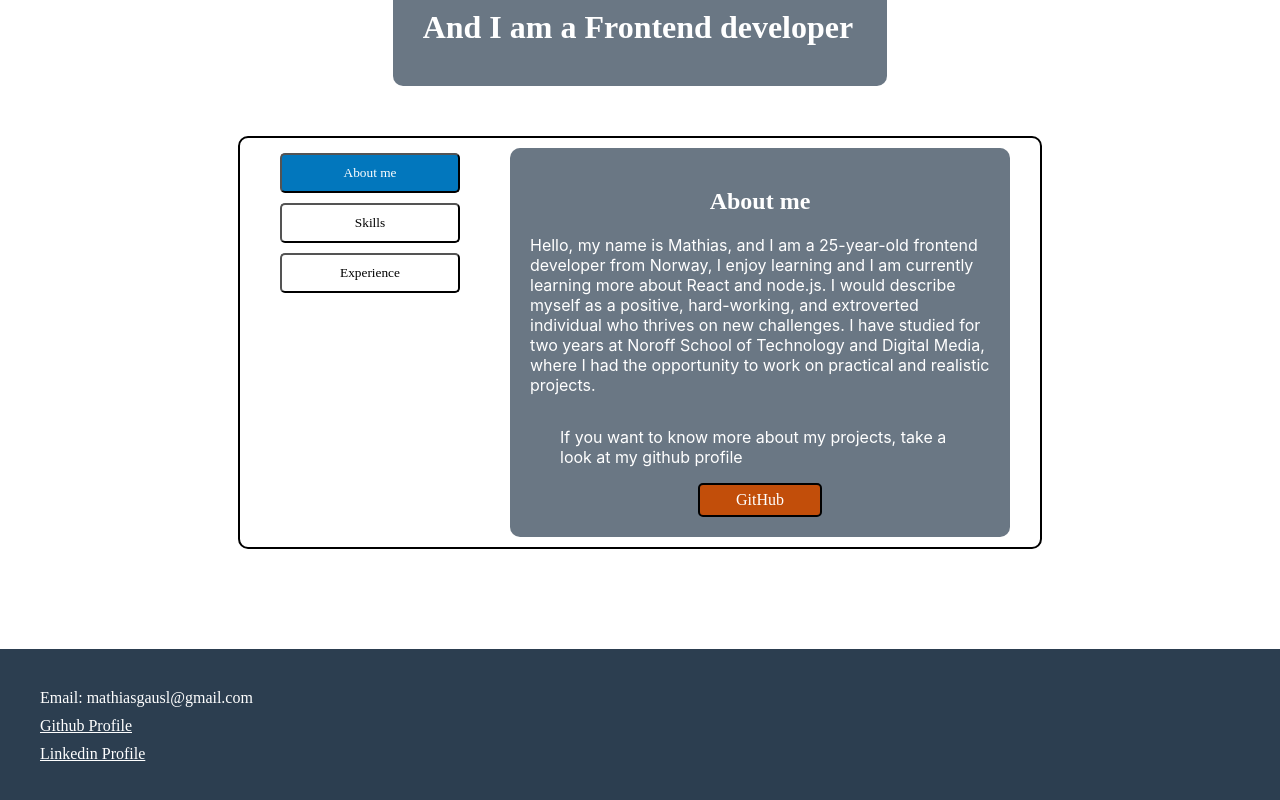
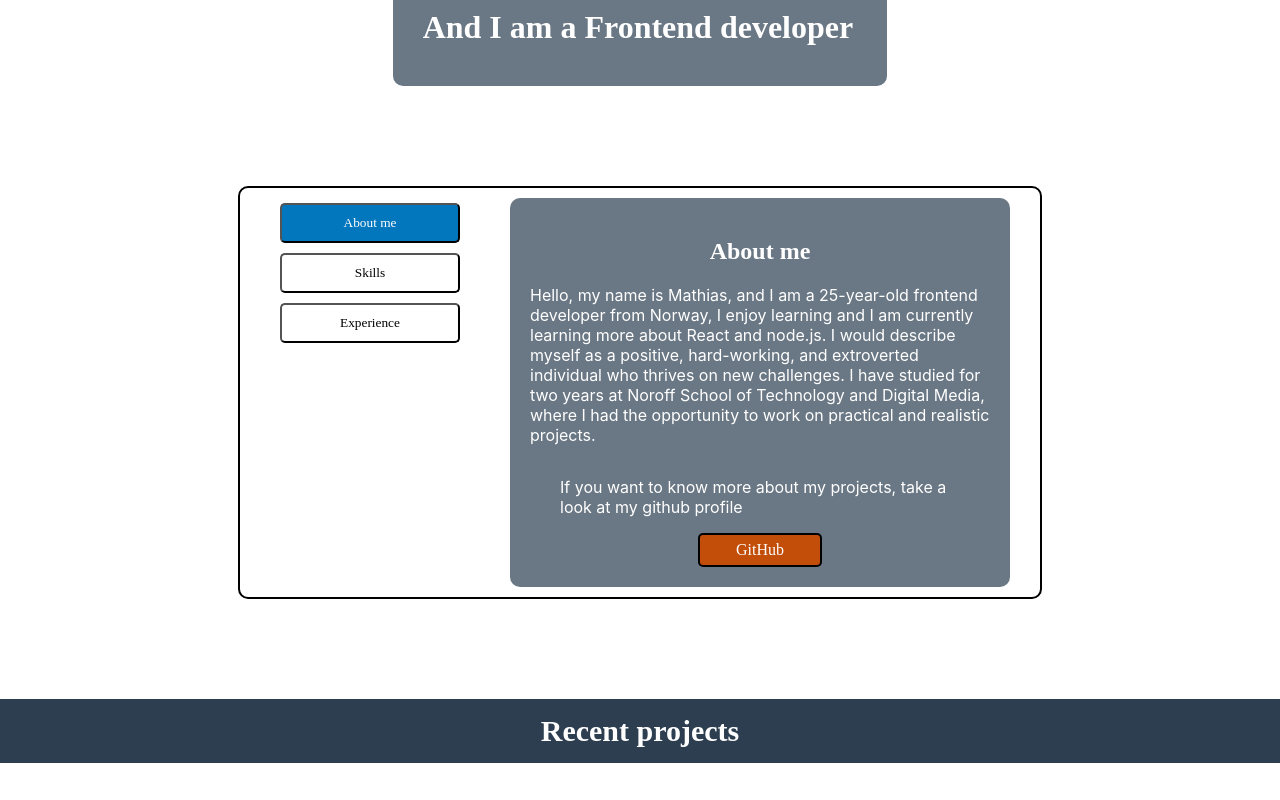
Before and after one commit to mathiasg12/portfolio-2, a React (Create React App) app: page / in a window 1280 px wide. Shown: the part 360-1160 px from the top of the page. Built offline with nearby package versions, Linux system fonts and the light colour scheme.

Commit message:
creating an array of objects that is going to be used with the cards component

```diff
--- a/src/components/AboutMeSection/aboutMeSection.module.css
+++ b/src/components/AboutMeSection/aboutMeSection.module.css
@@ -1,7 +1,7 @@
 @import '../../styles/colors.css';
 .aboutMeSection {
   display: flex;
-  margin: 50px 10px;
+  margin: 100px 10px;
   flex-direction: column;
   justify-content: center;
   color: white;
@@ -40,7 +40,7 @@
     flex-direction: row;
     justify-content: space-around;
     width: 580px;
-    margin: 50px auto;
+    margin: 100px auto;
   }
   .contentWrapper {
     background-color: var(--dark-blue-transparent);
--- /dev/null
+++ b/src/components/RecentProjectCard/index.jsx
@@ -0,0 +1,6 @@
+/**
+ * component that creates the "Recent project card" this card contains a image, title, short decription and links to the live site and github repository
+ */
+export function RecentProjectCard(props) {
+  const { projectArray } = props;
+}
--- /dev/null
+++ b/src/components/RecentProjectSection/index.jsx
@@ -0,0 +1,8 @@
+import styles from './recentProject.module.css';
+export function RecentProjects() {
+  return (
+    <section className={styles.recentProjectsSection}>
+      <h1>Recent projects</h1>
+    </section>
+  );
+}
--- /dev/null
+++ b/src/components/RecentProjectSection/recentProject.module.css
@@ -0,0 +1,6 @@
+.recentProjectsSection h1 {
+  text-align: center;
+  background-color: var(--dark-blue);
+  padding: 15px;
+  color: white;
+}
--- a/src/pages/landingPage/index.jsx
+++ b/src/pages/landingPage/index.jsx
@@ -1,5 +1,6 @@
 import { AboutMeSection } from '../../components/AboutMeSection';
 import { IntroMessage } from '../../components/IntroSection';
+import { RecentProjects } from '../../components/RecentProjectSection';
 /**
  * component that returns the jsx for the landing page
  */
@@ -8,6 +9,7 @@ export function LandingPage() {
     <main>
       <IntroMessage></IntroMessage>
       <AboutMeSection></AboutMeSection>
+      <RecentProjects></RecentProjects>
     </main>
   );
 }
```
Also changed, not shown: src/JS/recentProjectArray.js (added, +18 -0 lines), public/images/sp2Img.png (added), src/components/RecentProjectCard/recentProjectCard.module.css (added).
